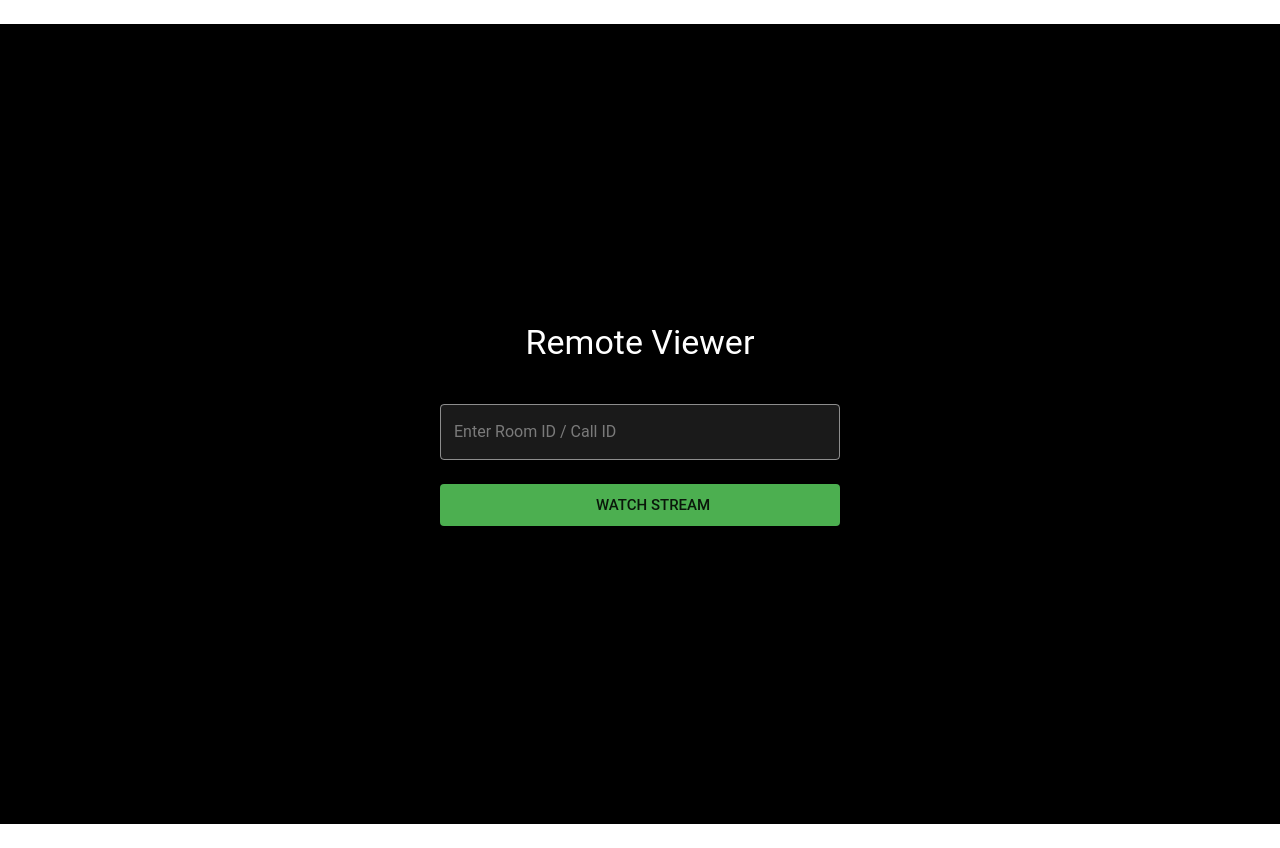
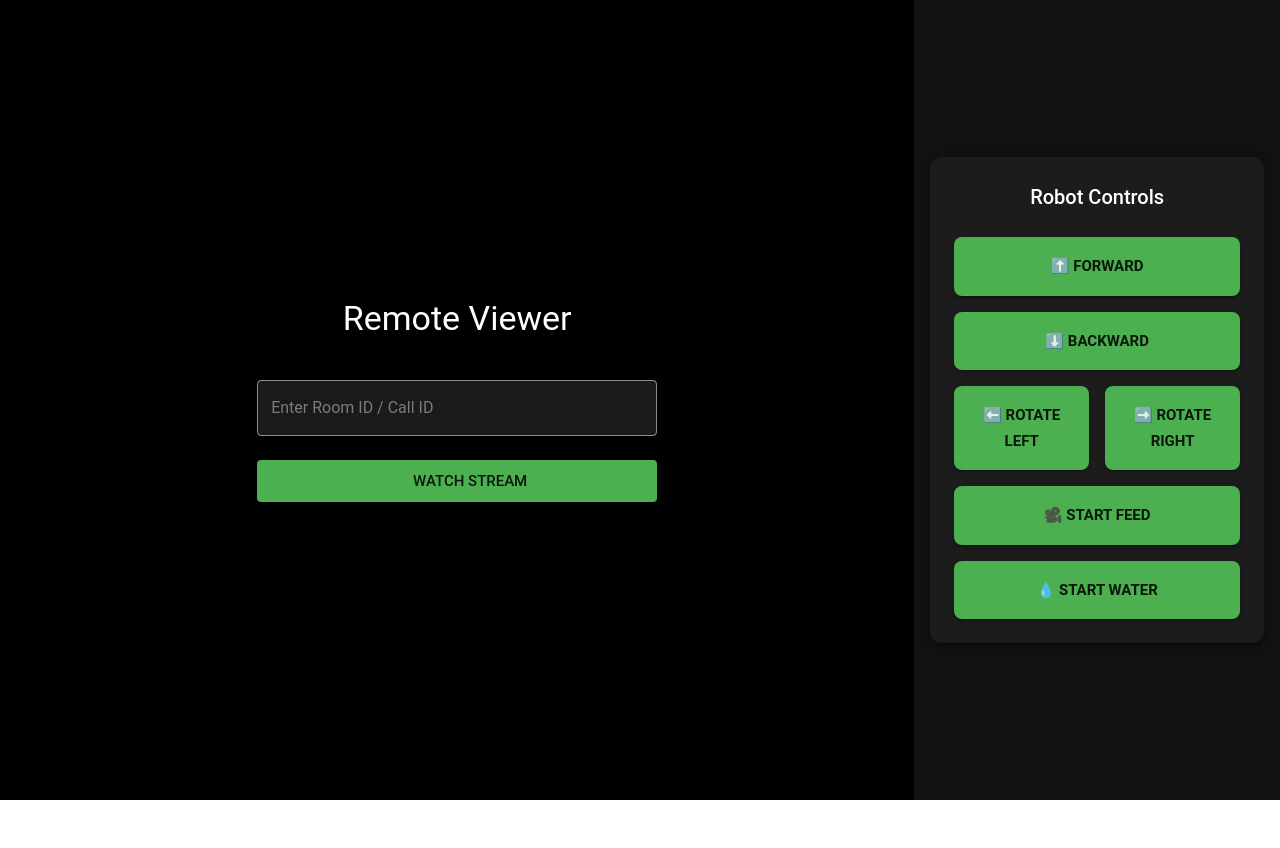
Before and after one commit to sitaramgit/esp32-chick-feeder-react-capacitor, a React (Create React App) app: page /viewer in a window 1280 px wide. After the commit the page ends 807 px from the top, so only its background shows below. Built offline with nearby package versions, Linux system fonts and the light colour scheme; no server answers; the database is empty; some icons are missing.

Commit message:
design changed

```diff
--- a/src/App.tsx
+++ b/src/App.tsx
@@ -26,11 +26,6 @@ function App() {
    <ThemeProvider theme={theme}>
       <CssBaseline />
       <Box
-        sx={{
-          // ───── Main safe area fixes ─────
-          pt: '24px',     // ← status bar / notch
-          pb: '24px',  // ← navigation bar / gesture area
-        }}
       >
       <Routes>                                 {/* ← no HashRouter here anymore */}
         <Route path="/" element={<Dashboard />} />
--- a/src/components/Viewer.tsx
+++ b/src/components/Viewer.tsx
@@ -119,29 +119,34 @@ export default function Viewer() {
   }, []);
 
   return (
+     <Box sx={{ height: "100dvh", bgcolor: "#000" }}>
     <Box
       sx={{
-        height: "100dvh",
-        display: "flex",
-        flexDirection: "column",
-        bgcolor: "#000",
-        overflow: "hidden",
+        height: "100%",
+        display: "grid",
+        gridTemplateColumns: {
+          xs: "1fr",          // mobile
+          md: "2.5fr 1fr",    // desktop / tablet
+        },
+        gridTemplateRows: {
+          xs: "1fr 1fr",      // mobile: video 50%, controls 50%
+          md: "1fr",          // desktop: side-by-side
+        },
       }}
     >
-      {/* Video takes full available space */}
-      <Box sx={{ flex: 1, position: "relative", bgcolor: "black" }}>
+      {/* 🎥 CAMERA VIEW */}
+      <Box sx={{ position: "relative", bgcolor: "black" }}>
         <video
           ref={videoRef}
           autoPlay
           playsInline
+          muted
           style={{
             width: "100%",
             height: "100%",
-            objectFit: "contain", // ← change to "cover" if you prefer cropped fullscreen
+            objectFit: "contain",
           }}
         />
-
-        {/* Overlay when not watching */}
         {status !== "watching" && (
           <Paper
             sx={{
@@ -209,7 +214,6 @@ export default function Viewer() {
           </Paper>
         )}
 
-        {/* Live indicator */}
         {status === "watching" && (
           <Box
             sx={{
@@ -221,9 +225,7 @@ export default function Viewer() {
               px: 1.5,
               py: 0.5,
               borderRadius: 12,
-              fontSize: "0.85rem",
               fontWeight: "bold",
-              letterSpacing: 0.5,
             }}
           >
             LIVE
@@ -231,25 +233,60 @@ export default function Viewer() {
         )}
       </Box>
 
-      {/* Bottom bar - optional future controls */}
-      {status === "watching" && (
-        <Box
+      {/* 🎮 CONTROL PANEL */}
+      <Box
+        sx={{
+          bgcolor: "#111",
+          p: 2,
+          display: "flex",
+          flexDirection: "column",
+          justifyContent: "center",
+        }}
+      >
+        <Paper
+          elevation={3}
           sx={{
-            p: 2,
-            pb: "env(safe-area-inset-bottom, 16px)",
-            borderTop: "1px solid rgba(255,255,255,0.1)",
-            display: "flex",
-            justifyContent: "center",
-            gap: 3,
-            bgcolor: "rgba(0,0,0,0.6)",
+            p: 3,
+            bgcolor: "#1c1c1c",
+            color: "white",
+            borderRadius: 3,
           }}
         >
-          {/* You can add mute, fullscreen, etc. later */}
-          <IconButton color="primary" size="large">
-            <PlayArrowIcon />
-          </IconButton>
-        </Box>
-      )}
+          <Typography variant="h6" align="center" mb={3}>
+            Robot Controls
+          </Typography>
+
+          <Stack spacing={2}>
+            <ControlButton label="⬆️ Forward" />
+            <ControlButton label="⬇️ Backward" />
+
+            <Stack direction="row" spacing={2}>
+              <ControlButton label="⬅️ Rotate Left" />
+              <ControlButton label="➡️ Rotate Right" />
+            </Stack>
+
+            <ControlButton label="🎥 Start Feed" />
+            <ControlButton label="💧 Start Water" />
+          </Stack>
+        </Paper>
+      </Box>
     </Box>
+  </Box>
   );
 }
+
+const ControlButton = ({ label, onClick }: { label: string; onClick?: () => void }) => (
+  <Button
+    variant="contained"
+    fullWidth
+    size="large"
+    onClick={onClick}
+    sx={{
+      py: 2,
+      fontWeight: "bold",
+      borderRadius: 2,
+    }}
+  >
+    {label}
+  </Button>
+);
```
